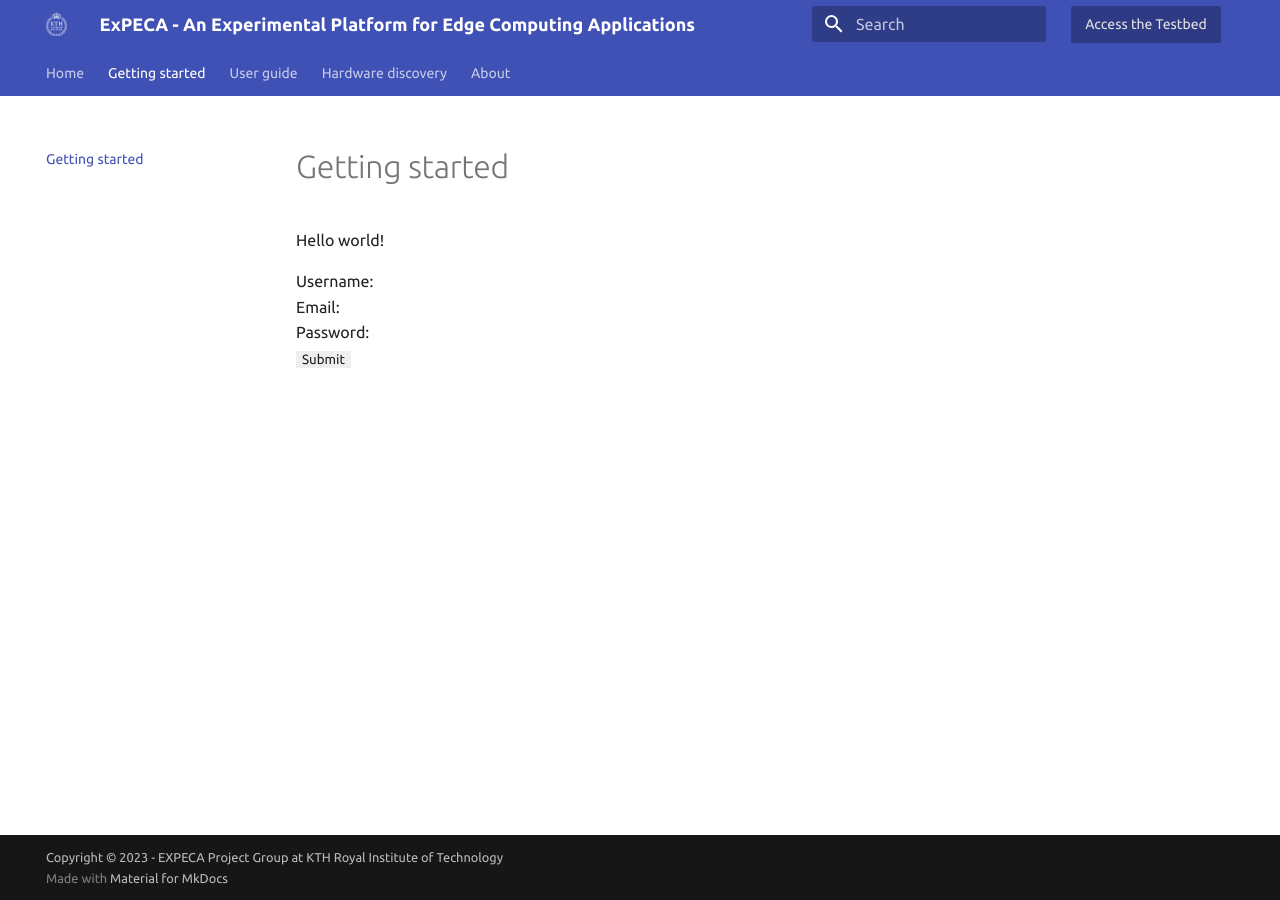
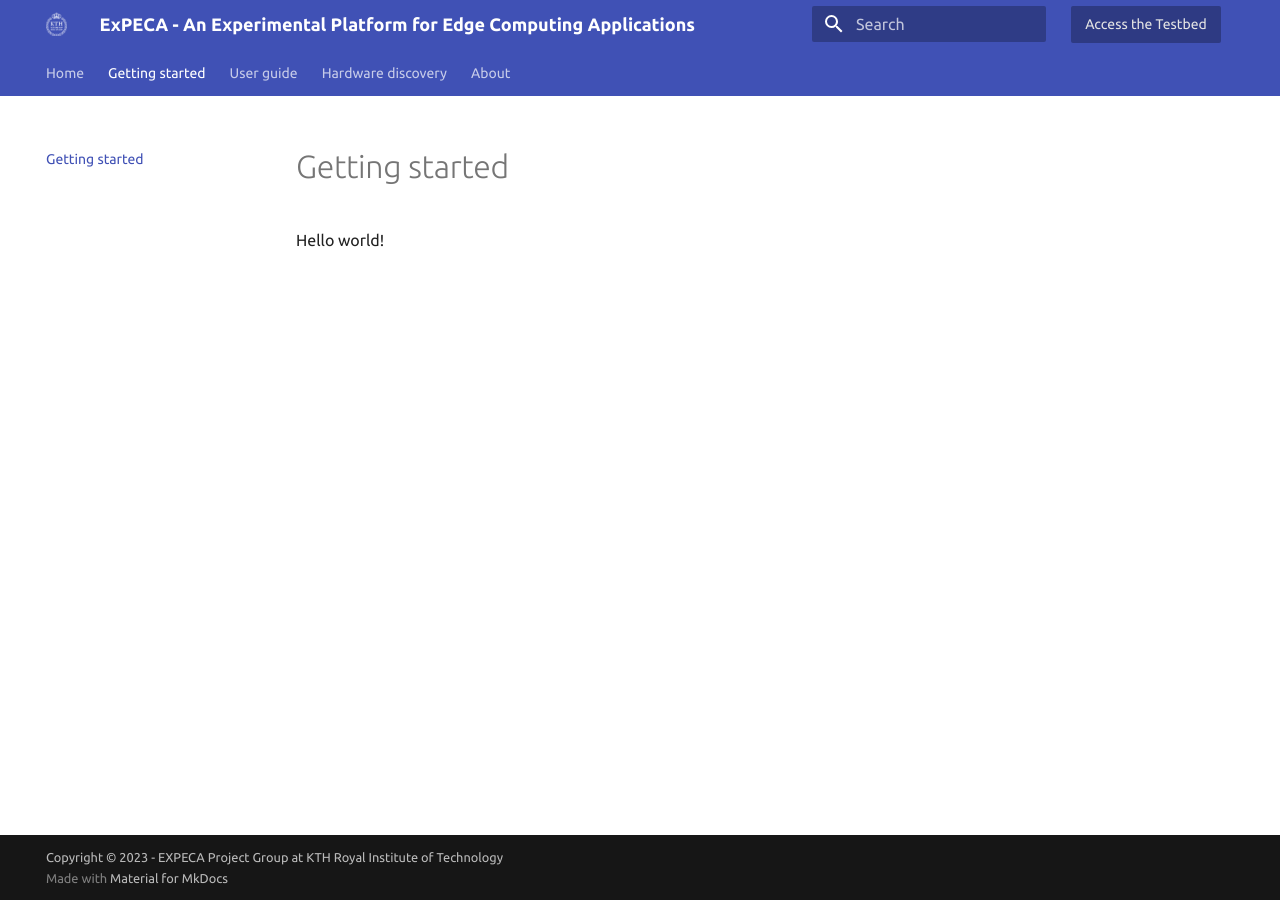
Before and after one commit to KTH-EXPECA/kth-expeca.github.io, an MkDocs documentation site: the page built from docs/start.md, in a window 1280 px wide. Built offline with MkDocs 1.6.1 and Material for MkDocs 9.7.7, drawn with Linux system fonts in a browser that asks for light colours.

Commit message:
remove form

```diff
--- a/docs/start.md
+++ b/docs/start.md
@@ -1,21 +1,3 @@
-<script src="https://www.google.com/recaptcha/api.js"></script>
-
 # Getting started
 
 Hello world!
-
-
-<form action="https://formspree.io/f/xwkjpqjj" method="post">
-  <label for="username">Username:</label>
-  <input type="text" id="username" name="username"><br>
-
-  <label for="email">Email:</label>
-  <input type="email" id="email" name="email"><br>
-
-  <label for="password">Password:</label>
-  <input type="password" id="password" name="password"><br>
-
-  <div class="g-recaptcha" data-sitekey="6Ld6EwokAAAAAC9w8M6FJR2ZTunIiijK2dYO6kc6"></div>
-
-  <input type="submit" value="Submit">
-</form>
```
